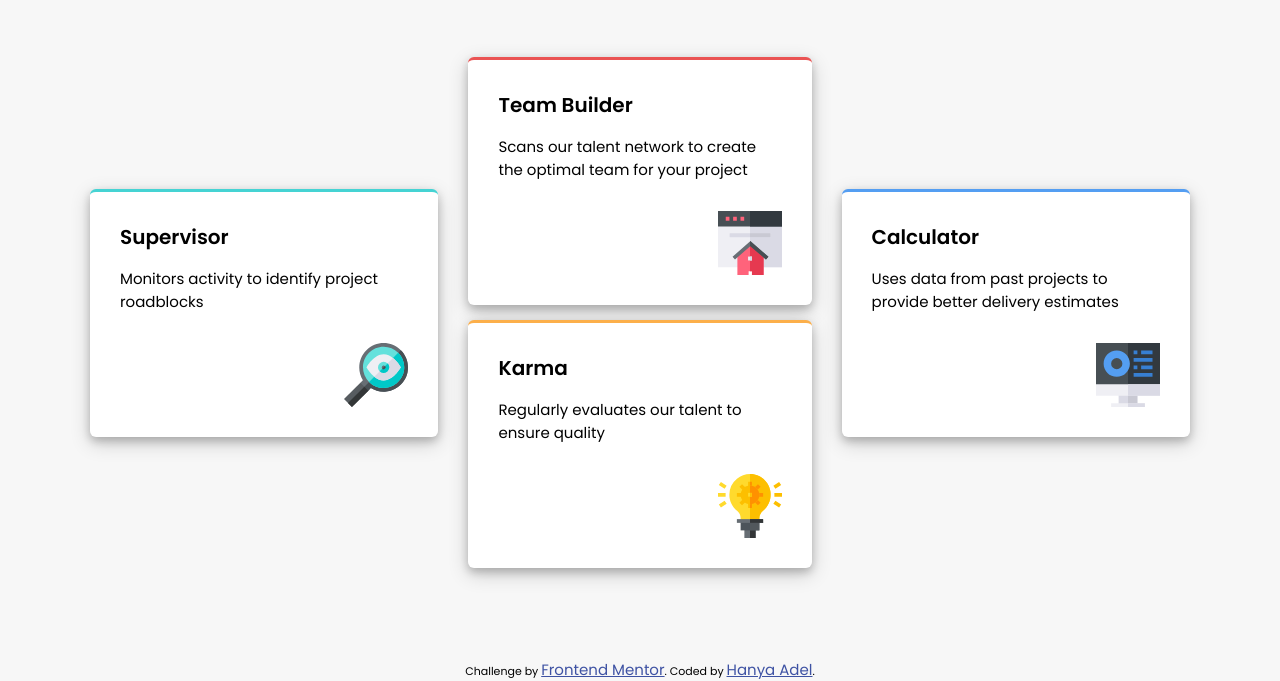
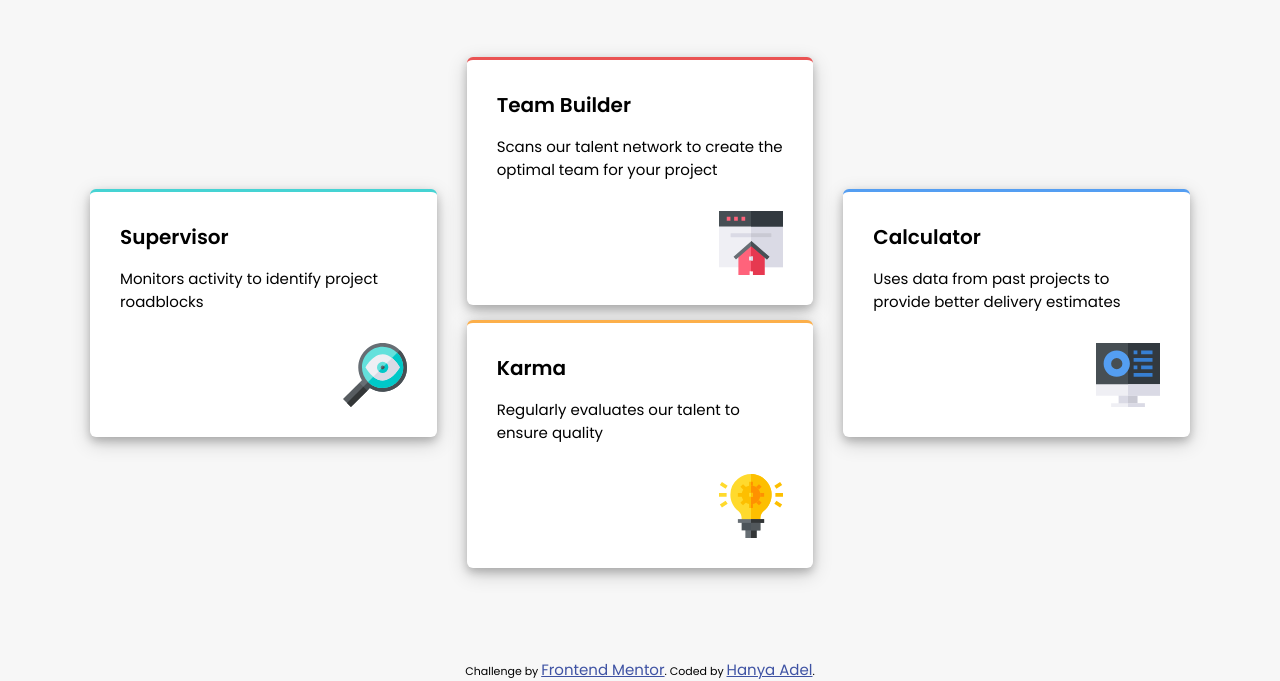
Before and after one commit to HanyaAdel/Four-card-feature-section, a plain HTML site: page index.html in a window 1280 px wide. Shown: the part 229-910 px from the top of the page. Drawn offline with Linux system fonts and the light colour scheme.

Commit message:
updated flexbox

```diff
--- a/index.html
+++ b/index.html
@@ -31,9 +31,10 @@
 
     </div>
 
-    <section class="foursection">
+    <main class="foursection">
 
-      <div class="content" id="super">
+      <section class="insideContainer">
+        <div class="insideContent" id="super">
 
           <h1>Supervisor</h1>
           <p>Monitors activity to identify project roadblocks</p>
@@ -44,8 +45,11 @@
 
         </div>
 
-      <div class="middle">
-        <div class="content" id="team">
+      </section>
+
+
+      <section class="insideContainer">
+        <div class="insideContent" id="team">
 
           <h1>Team Builder</h1>
           <p>Scans our talent network to create the optimal team for your project</p>
@@ -54,8 +58,7 @@
 
           </div>
         </div>
-
-        <div class="content" id="karma">
+          <div class="insideContent" id="karma">
             <h1>Karma</h1>
             <p>Regularly evaluates our talent to ensure quality</p>
             <div class="imgs">
@@ -65,9 +68,11 @@
 
           </div>
 
-      </div>
 
-      <div class="content" id="calc">
+      </section>
+
+      <section class="insideContainer">
+        <div  class="insideContent" id="calc">
 
           <h1>Calculator</h1>
           <p>Uses data from past projects to provide better delivery estimates</p>
@@ -79,6 +84,8 @@
 
       </section>
 
+    </main>
+
 
   </div>
   <footer>
--- a/style.css
+++ b/style.css
@@ -45,26 +45,17 @@ body{
     justify-content: center;
     align-items: center;
 }
-.middle{
-    width: 33.333%;
-
+.insideContainer{
+    width: 100%;
     margin: 1rem;
 }
-#team, #karma{
+.insideContent{
     background-color: white;
+    box-shadow: 0 4px 8px 0 rgba(0, 0, 0, 0.2), 0 6px 20px 0 rgba(0, 0, 0, 0.19);
     padding: 2rem;
     border-radius: 0.4rem;
-    box-shadow: 0 4px 8px 0 rgba(0, 0, 0, 0.2), 0 6px 20px 0 rgba(0, 0, 0, 0.19);
 }
-#super, #calc{
-    align-content: center;
-    margin: 1rem;
-    width: 33.333%;
-    background-color: white;
-    padding: 2rem;
-    border-radius: 0.4rem;
-    box-shadow: 0 4px 8px 0 rgba(0, 0, 0, 0.2), 0 6px 20px 0 rgba(0, 0, 0, 0.19);
-}
+
 #super{
     border-top: 3px solid hsl(180, 62%, 55%);
 
@@ -75,7 +66,6 @@ body{
 }
 
 #team{
-    align-content: center;
     margin-bottom: 1em;
     border-top:3px solid hsl(0, 78%, 62%);
 
@@ -97,8 +87,5 @@ h1{
     .foursection{
         flex-direction: column;
     }
-    #super, #calc, .middle{
-        width: 100%;
-    }
 
 }
```
Lines whose indentation alone changed are shown as unchanged.
